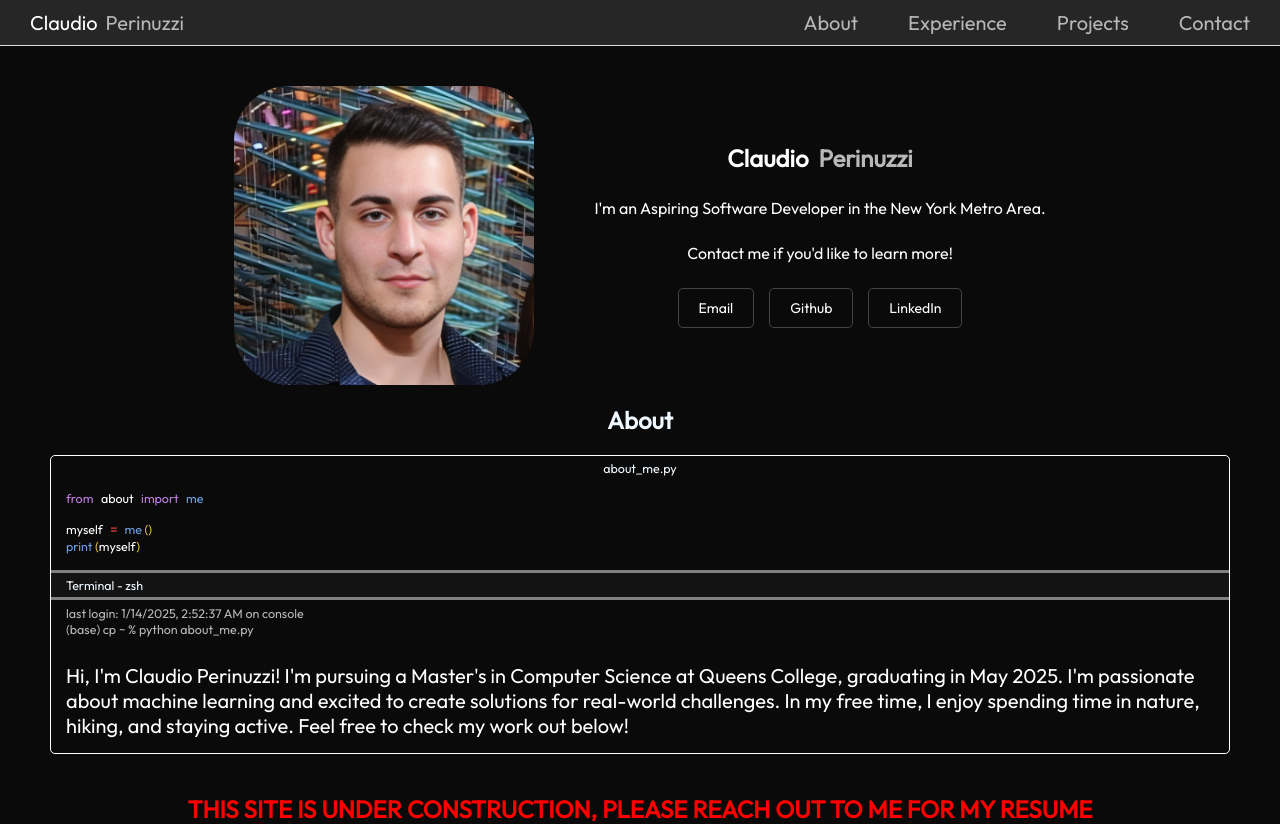
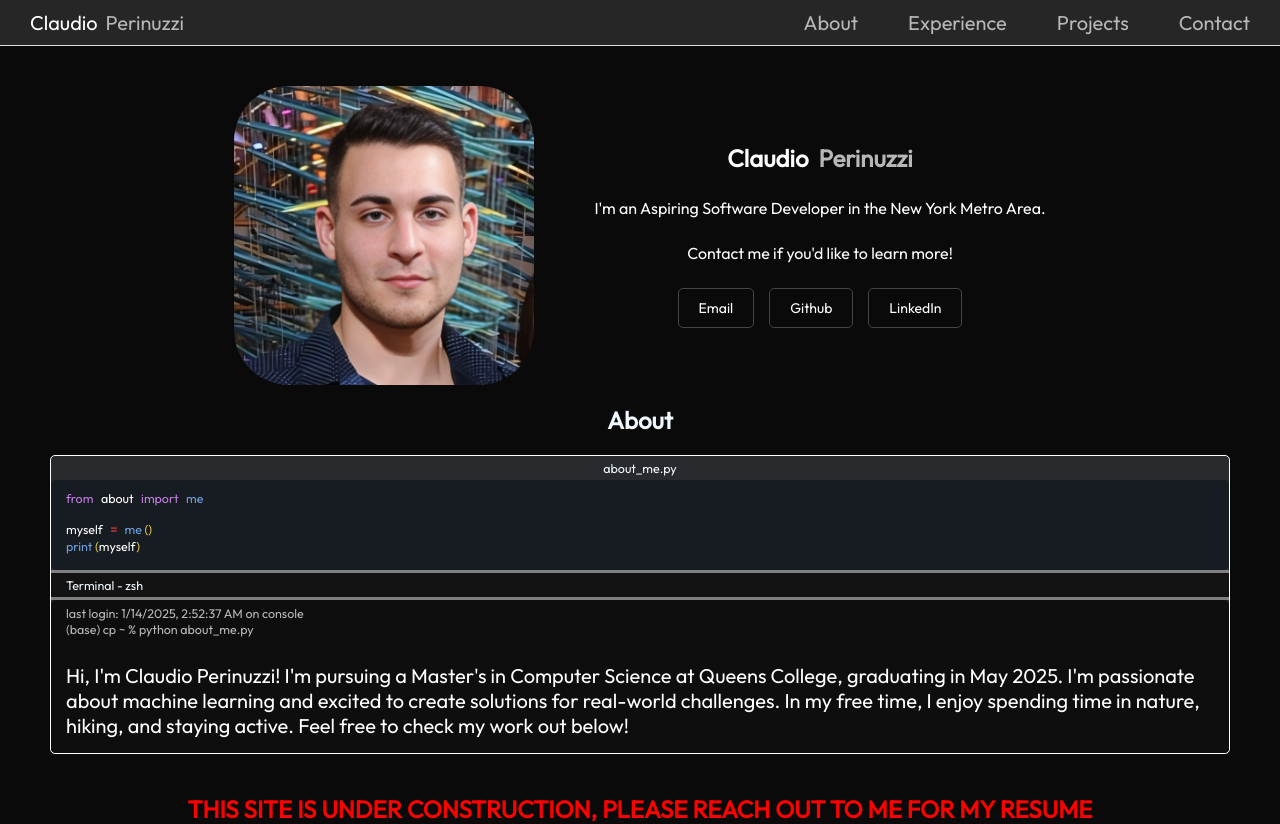
Before and after one commit to Claudio-Perinuzzi/portfolio-website, a React (Vite) app: page / in a window 1280 px wide. Built offline with nearby package versions, Linux system fonts and the light colour scheme.

Commit message:
Added color variables

```diff
--- a/src/vars.css
+++ b/src/vars.css
@@ -7,6 +7,10 @@
     --color-secondary-text: rgb(183, 183, 183);
     --color-tertiary-text: rgb(63, 124, 255);
     --color-nav-bg: rgb(38, 38, 38);
+
+    --color-tab: rgb(40, 42, 46);
+    --color-ide-bg: rgb(23, 27, 34);
+    --color-terminal-bg: rgb(14, 14, 14);
 
 
     /* IP!!!!! */
```
